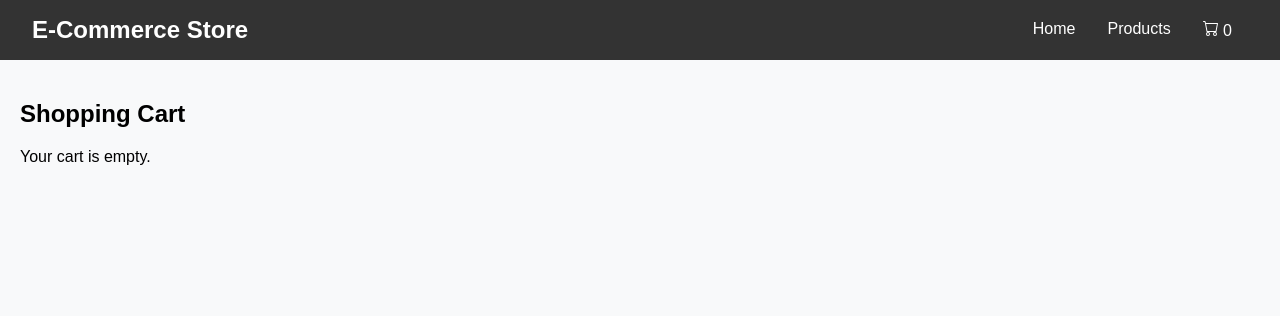
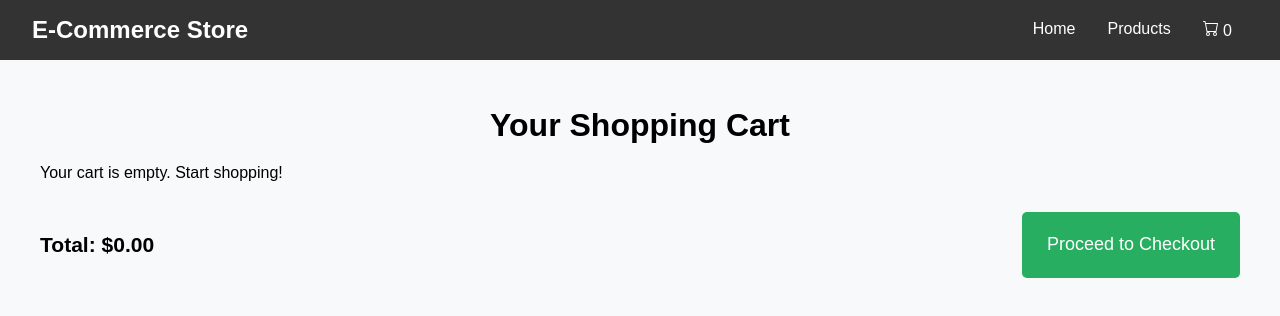
Before and after one commit to emonmahdi/react-e-commerce-storefront, a React (Vite) app: page /cart in a window 1280 px wide. Shown: the top 316 px of the page. Built offline with nearby package versions, Linux system fonts and the light colour scheme.

Commit message:
Style the cart component

```diff
--- a/src/components/Cart.jsx
+++ b/src/components/Cart.jsx
@@ -1,56 +1,59 @@
+import Navbar from "./Navbar";
+import "./../styles/Cart.css";
 import { useCart } from "../Provider/CartProvider";
-import Navbar from "./Navbar";
-
 const Cart = () => {
   const { cartItems, removeFromCart, updateQuantity } = useCart();
   console.log(cartItems);
   const totalPrice = cartItems?.reduce(
-    (total, item) => total + item?.price * item?.quantity,
+    (total, item) => total + item.price * item.quantity,
     0
   );
 
   return (
     <>
       <Navbar />
-
-      <div style={{ padding: "20px" }}>
-        <h2>Shopping Cart</h2>
-        {cartItems?.length === 0 ? (
-          <p>Your cart is empty.</p>
+      <div className="cart-container">
+        <h2 className="cart-heading">Your Shopping Cart</h2>
+        {cartItems.length === 0 ? (
+          <p>Your cart is empty. Start shopping!</p>
         ) : (
-          <div>
-            {cartItems?.length > 0 &&
-              cartItems?.map((item) => (
-                <div
-                  key={item?.id}
-                  style={{
-                    borderBottom: "1px solid #ccc",
-                    marginBottom: "10px",
-                    paddingBottom: "10px",
-                  }}
-                >
-                  <h4>{item?.name}</h4>
-                  <p>Price: ${item?.price}</p>
-                  <p>
-                    Quantity:
+          <div className="cart-items-list">
+            {cartItems.map((item) => (
+              <div key={item.id} className="cart-item">
+                <img
+                  src={item?.images[0]}
+                  alt={item.title}
+                  className="cart-item-img"
+                />
+                <div className="cart-item-details">
+                  <h4 className="cart-item-name">{item?.title}</h4>
+                  <p className="cart-item-price">${item?.price}</p>
+                  <div className="cart-item-quantity">
+                    <label>Quantity:</label>
                     <input
                       type="number"
-                      value={item?.quantity}
+                      value={item.quantity}
                       min="1"
                       onChange={(e) =>
-                        updateQuantity(item?.id, parseInt(e.target.value))
+                        updateQuantity(item.id, parseInt(e.target.value, 10))
                       }
-                      style={{ width: "50px", marginLeft: "5px" }}
                     />
-                  </p>
-                  <button onClick={() => removeFromCart(item?.id)}>
+                  </div>
+                  <button
+                    onClick={() => removeFromCart(item.id)}
+                    className="remove-btn"
+                  >
                     Remove
                   </button>
                 </div>
-              ))}
-            <h3>Total: ${totalPrice?.toFixed(2)}</h3>
+              </div>
+            ))}
           </div>
         )}
+        <div className="cart-summary">
+          <h3>Total: ${totalPrice.toFixed(2)}</h3>
+          <button className="checkout-btn">Proceed to Checkout</button>
+        </div>
       </div>
     </>
   );
--- /dev/null
+++ b/src/styles/Cart.css
@@ -0,0 +1,99 @@
+/* Cart.css */
+
+.cart-container {
+    max-width: 1200px;
+    margin: 0 auto;
+    padding: 20px;
+  }
+
+  .cart-heading {
+    text-align: center;
+    font-size: 32px;
+    margin-bottom: 20px;
+  }
+
+  .cart-items-list {
+    display: flex;
+    flex-direction: column;
+    gap: 20px;
+  }
+
+  .cart-item {
+    display: flex;
+    gap: 20px;
+    padding: 20px;
+    border: 1px solid #ddd;
+    border-radius: 8px;
+    box-shadow: 0 2px 8px rgba(0, 0, 0, 0.1);
+  }
+
+  .cart-item-img {
+    width: 150px;
+    height: 150px;
+    object-fit: cover;
+    border-radius: 8px;
+  }
+
+  .cart-item-details {
+    display: flex;
+    flex-direction: column;
+    justify-content: space-between;
+  }
+
+  .cart-item-name {
+    font-size: 18px;
+    font-weight: bold;
+    margin-bottom: 5px;
+  }
+
+  .cart-item-price {
+    font-size: 16px;
+    color: #333;
+    margin-bottom: 10px;
+  }
+
+  .cart-item-quantity {
+    margin-bottom: 10px;
+  }
+
+  .cart-item-quantity input {
+    width: 60px;
+    padding: 5px;
+    margin-left: 10px;
+    border: 1px solid #ddd;
+    border-radius: 4px;
+  }
+
+  .remove-btn {
+    background-color: #e74c3c;
+    color: white;
+    padding: 8px 15px;
+    border: none;
+    border-radius: 5px;
+    cursor: pointer;
+  }
+
+  .remove-btn:hover {
+    background-color: #c0392b;
+  }
+
+  .cart-summary {
+    display: flex;
+    justify-content: space-between;
+    margin-top: 30px;
+    font-size: 18px;
+  }
+
+  .checkout-btn {
+    background-color: #27ae60;
+    color: white;
+    padding: 12px 25px;
+    border: none;
+    border-radius: 5px;
+    cursor: pointer;
+    font-size: 18px;
+  }
+
+  .checkout-btn:hover {
+    background-color: #2ecc71;
+  }
```
